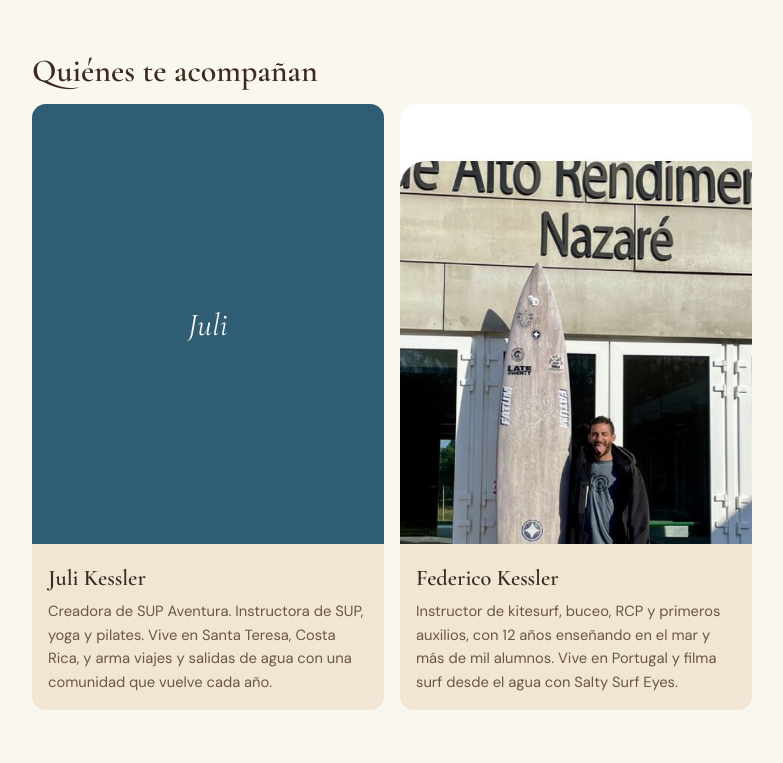
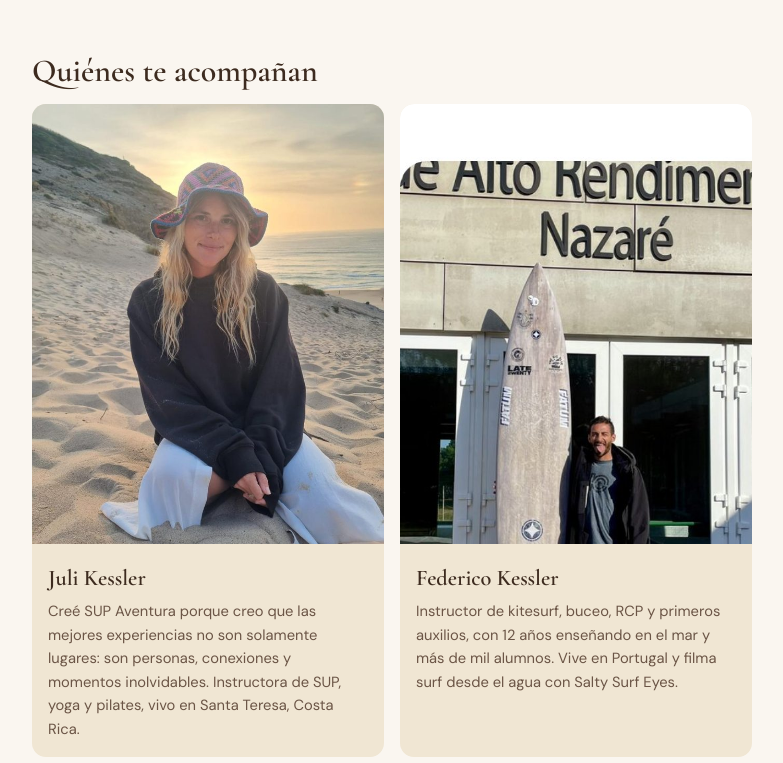
Before and after one commit to SUPAVENTURA/supaventura, a plain HTML site: page portugal-2027.html in a window 1280 px wide. Shown: the part 1480-2243 px from the top of the page, without its empty margins (248-1031 px from the left). Drawn offline with nearby package versions, Linux system fonts and the light colour scheme.

Commit message:
Portugal: foto y texto de Juli
Co-Authored-By: Claude Opus 5.5 <noreply@anthropic.com>
Claude-Session: https://claude.ai/code/session_01NhEmES7HcskdpaKXzXYxNM

```diff
--- a/portugal-2027.html
+++ b/portugal-2027.html
@@ -137,8 +137,8 @@ footer { text-align: center; font-size: 0.85rem; color: var(--muted); padding-bl
     <h2 id="quienes">Quiénes te acompañan</h2>
     <div class="team">
       <div class="person">
-        <div class="ph-person" aria-hidden="true">Juli</div>
-        <div class="txt"><strong>Juli Kessler</strong><span>Creadora de SUP Aventura. Instructora de SUP, yoga y pilates. Vive en Santa Teresa, Costa Rica, y arma viajes y salidas de agua con una comunidad que vuelve cada año.</span></div>
+        <img src="assets/img/portugal/juli.jpg" alt="Juli Kessler, creadora de SUP Aventura" style="object-position: center top" />
+        <div class="txt"><strong>Juli Kessler</strong><span>Creé SUP Aventura porque creo que las mejores experiencias no son solamente lugares: son personas, conexiones y momentos inolvidables. Instructora de SUP, yoga y pilates, vivo en Santa Teresa, Costa Rica.</span></div>
       </div>
       <div class="person">
         <img src="assets/img/portugal/fede-nazare.jpg" alt="Federico Kessler con una tabla de olas grandes en el Centro de Alto Rendimiento de Nazaré" />
```
Also changed, not shown: assets/img/portugal/juli.jpg (added).
